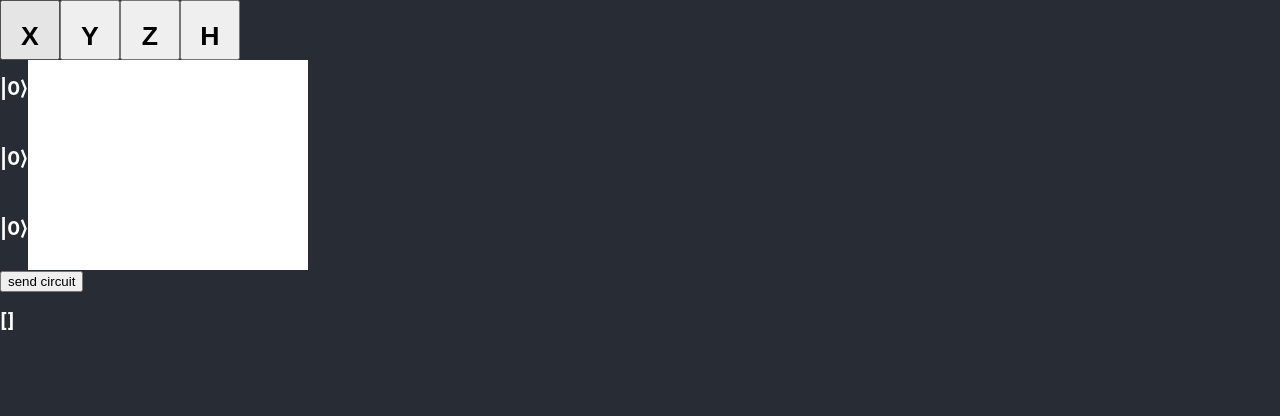
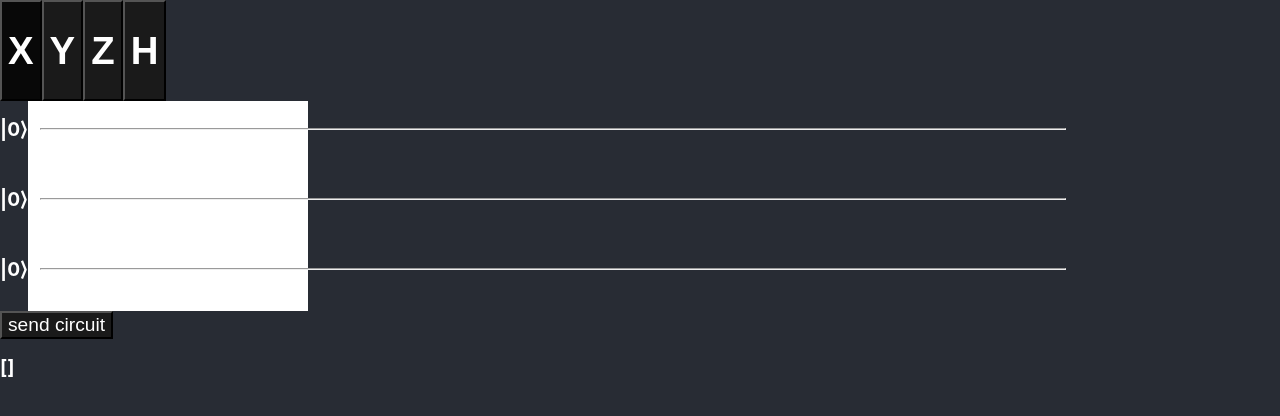
Before and after one commit to axellage/quantum-sim-group-81, a React (Create React App) app in the folder client/: page / in a window 1280 px wide. Shown: the top 416 px of the page. Built offline with nearby package versions, Linux system fonts and the light colour scheme.

Commit message:
added qubit-lines over slots

```diff
--- a/client/src/App.tsx
+++ b/client/src/App.tsx
@@ -1,5 +1,6 @@
 import React, { useState } from 'react';
 import './App.css';
+import './circuitboard.css';
 import {DndContext} from '@dnd-kit/core';
 import {useDraggable, useDroppable} from '@dnd-kit/core';
 import {CSS} from '@dnd-kit/utilities';
@@ -52,6 +53,7 @@ function App() {
     return (
     <div className='qubitLine'>
       <h2>|0⟩</h2>
+      <hr/>
       {// This generates a qubit line element from the 'circuit' matrix.
       }
       {circuit[Number(props.id)].map((gate, index) => <Slot gateType = {gate} id = {props.id + index.toString()}/>)}
@@ -64,8 +66,7 @@ function App() {
       });
       const style = {
         transform: CSS.Translate.toString(transform),
-        width: 60,
-        height: 60
+
       };
 
       return (
--- /dev/null
+++ b/client/src/circuitboard.css
@@ -0,0 +1,51 @@
+.Circuitboard {
+  background-color: #22252b;
+  padding: 1rem;
+  padding-left: 4rem;
+
+}
+
+.circuit {
+  max-height: calc(7 * 3rem); /* Adjust as needed based on the height of a single ket-line */
+  overflow-y: auto;
+}
+
+.qubit-line {
+    display: flex;
+    align-items: baseline;
+    justify-content: baseline;
+}
+
+p {
+    color: white;
+    font-size: larger;
+}
+
+hr {
+    width: 80%;
+    margin-inline-start: 2.5rem;
+    margin-top: 1.65rem;
+    color: white;
+    position: absolute;
+}
+
+button {
+  background-color: #1A1A1A;
+  color: white;
+  cursor:pointer;
+  font-size: larger;
+}
+
+button:disabled {
+  pointer-events: none;
+}
+
+button:hover {
+  color: #fff;
+  background-color: #080808;
+}
+
+button:active {
+  box-shadow: none;
+  transform: translateY(0);
+}
```
